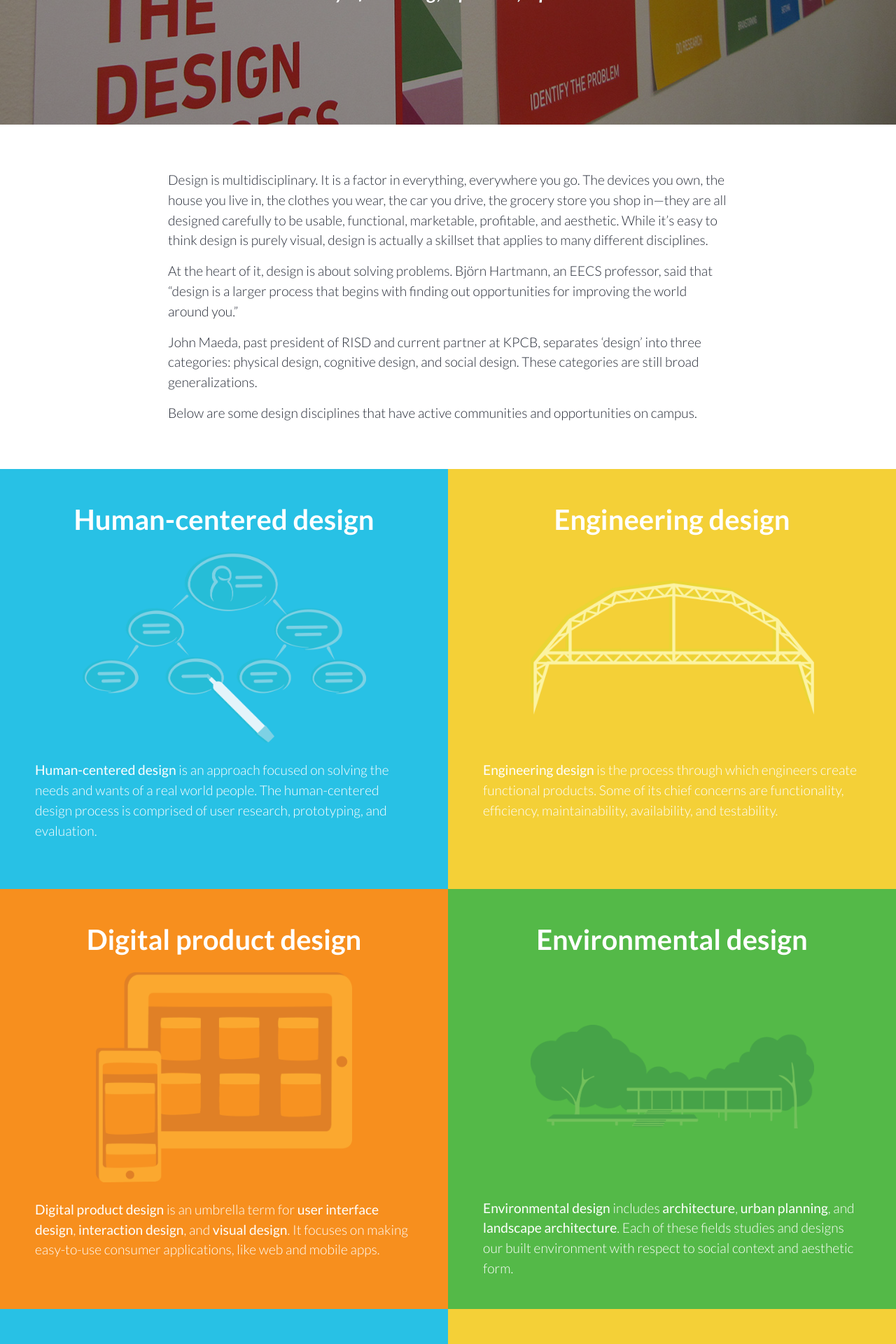
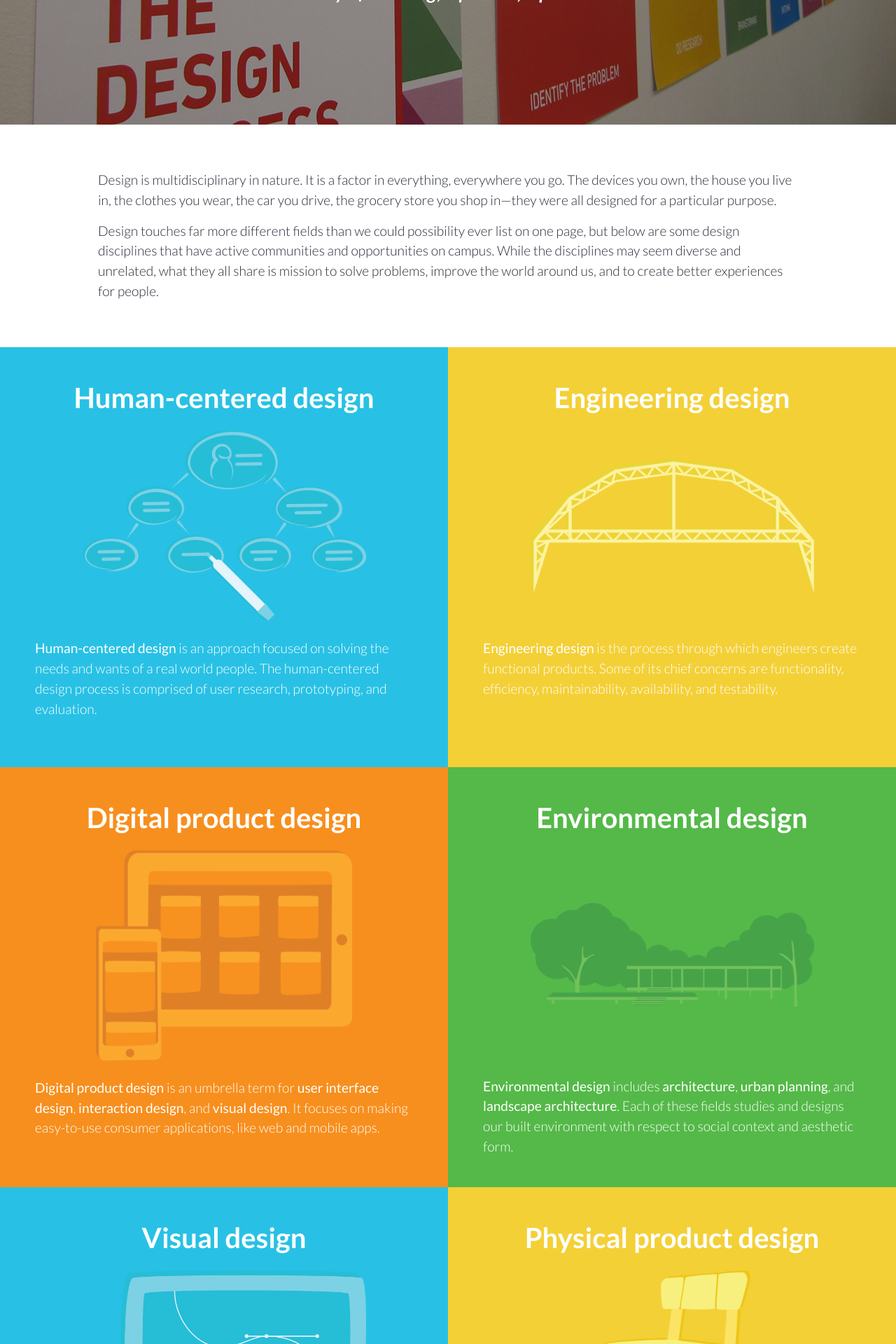
Before and after one commit to alexsg/designatberkeley, a Jekyll site: the page built from intro.md, in a window 1280 px wide. Shown: the part 322-2242 px from the top of the page at 70% size. Built offline with Jekyll 4.4.1, drawn with Linux system fonts in a browser that asks for light colours; nearby versions of some CDN libraries.

Commit message:
whatis blurbs

```diff
--- a/_sass/_web.scss
+++ b/_sass/_web.scss
@@ -178,6 +178,10 @@
     font-size: 3.8em;
   }
 
+  h3 {
+    margin-bottom: 0;
+  }
+
   .centered {
     padding-top: 225px;
   }
@@ -272,7 +276,6 @@
 
 
 .post-content {
-  max-width: 800px;
   margin: 0 auto;
 }
 
@@ -291,9 +294,6 @@
   padding: $unit*10 0;
 }
 
-.subhead {
-  margin-bottom: $unit*6;
-}
 
 .getinvolved-thirds {
   padding-bottom: $unit*5;
--- a/intro.md
+++ b/intro.md
@@ -4,10 +4,6 @@
 permalink: /intro/
 published: true
 ---
-Design is multidisciplinary. It is a factor in everything, everywhere you go. The devices you own, the house you live in, the clothes you wear, the car you drive, the grocery store you shop in&mdash;they are all designed carefully to be usable, functional, marketable, profitable, and aesthetic. While it's easy to think design is purely visual, design is actually a skillset that applies to many different disciplines.
+Design is multidisciplinary in nature. It is a factor in everything, everywhere you go. The devices you own, the house you live in, the clothes you wear, the car you drive, the grocery store you shop in&mdash;they were all designed for a particular purpose.
 
-At the heart of it, design is about solving problems. Björn Hartmann, an EECS professor, said that "design is a larger process that begins with finding out opportunities for improving the world around you."
-
-[John Maeda](https://about.me/johnmaeda), past president of RISD and current partner at KPCB, separates 'design' into three categories: physical design, cognitive design, and social design. These categories are still broad generalizations.
-
-Below are some design disciplines that have active communities and opportunities on campus.
+Design touches far more different fields than we could possibility ever list on one page, but below are some design disciplines that have active communities and opportunities on campus. While the disciplines may seem diverse and unrelated, what they all share is mission to solve problems, improve the world around us, and to create better experiences for people.
```
